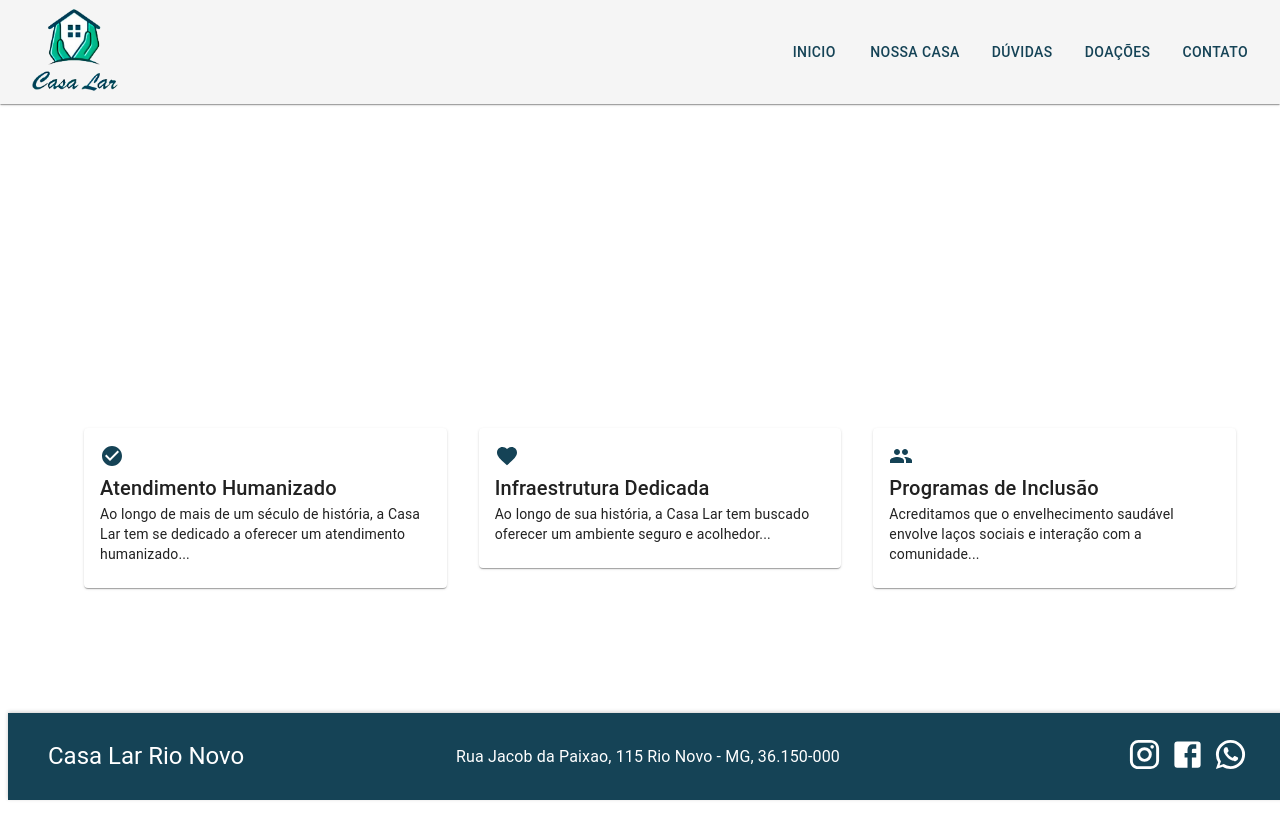
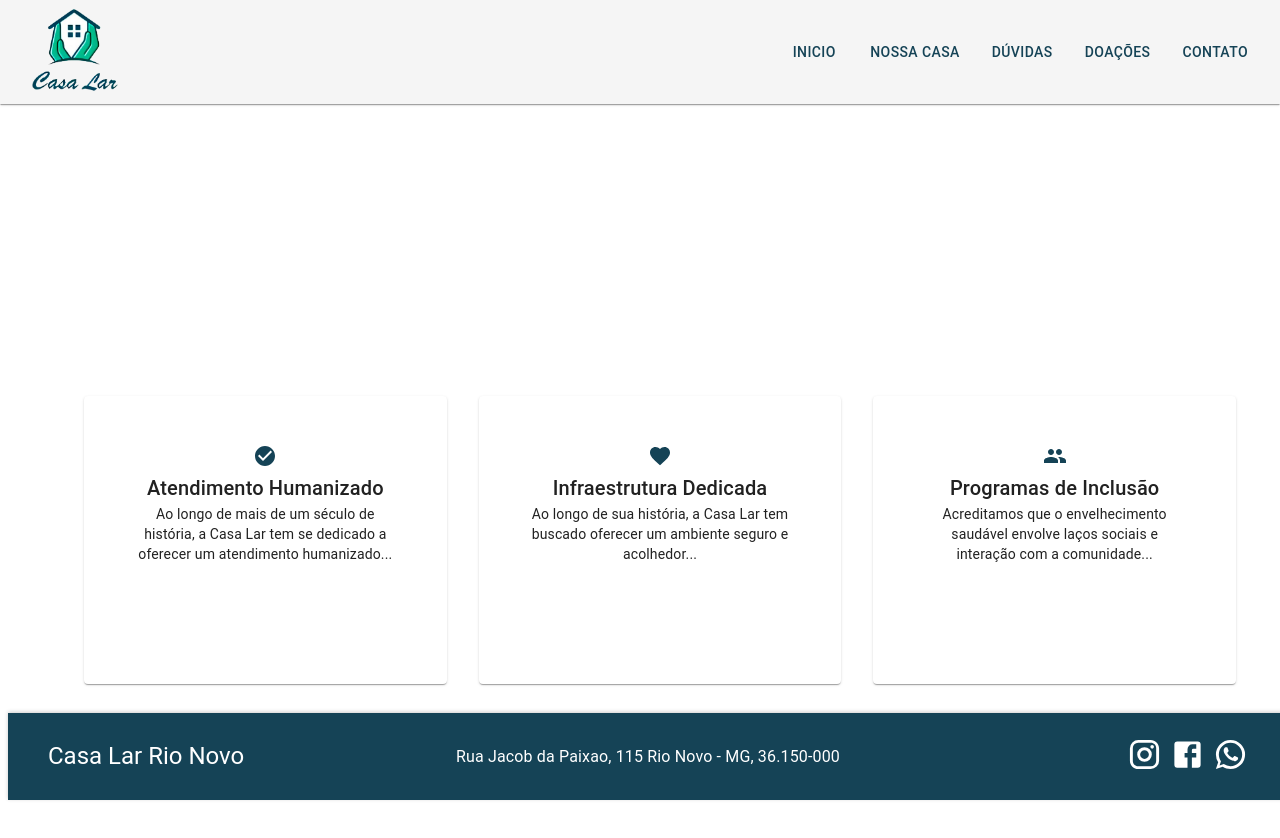
Before and after one commit to Acauhi99/front--casa-lar-rio-novo, a React (Vite) app: page / in a window 1280 px wide. Shown: the top 838 px of the page. Built offline with nearby package versions, Linux system fonts and the light colour scheme.

Commit message:
💄 feat: Estilização CSS do Card

```diff
--- a/src/screens/Home/Home.css
+++ b/src/screens/Home/Home.css
@@ -0,0 +1,15 @@
+/* Estilos para o container */
+.container {
+    margin-top: 40px;
+    margin-bottom: 40px;
+  }
+
+  /* Estilos para os cards */
+.card {
+    text-align: center;
+    padding: 32px;
+    border-radius: 12px;
+    box-shadow: 0px 4px 20px rgba(0, 0, 0, 0.1);
+    background: linear-gradient(145deg, #f3f4f6, #e3e4e6);
+    height: 100%; /* Mantém o card com altura completa em relação ao Grid */
+  }
```
